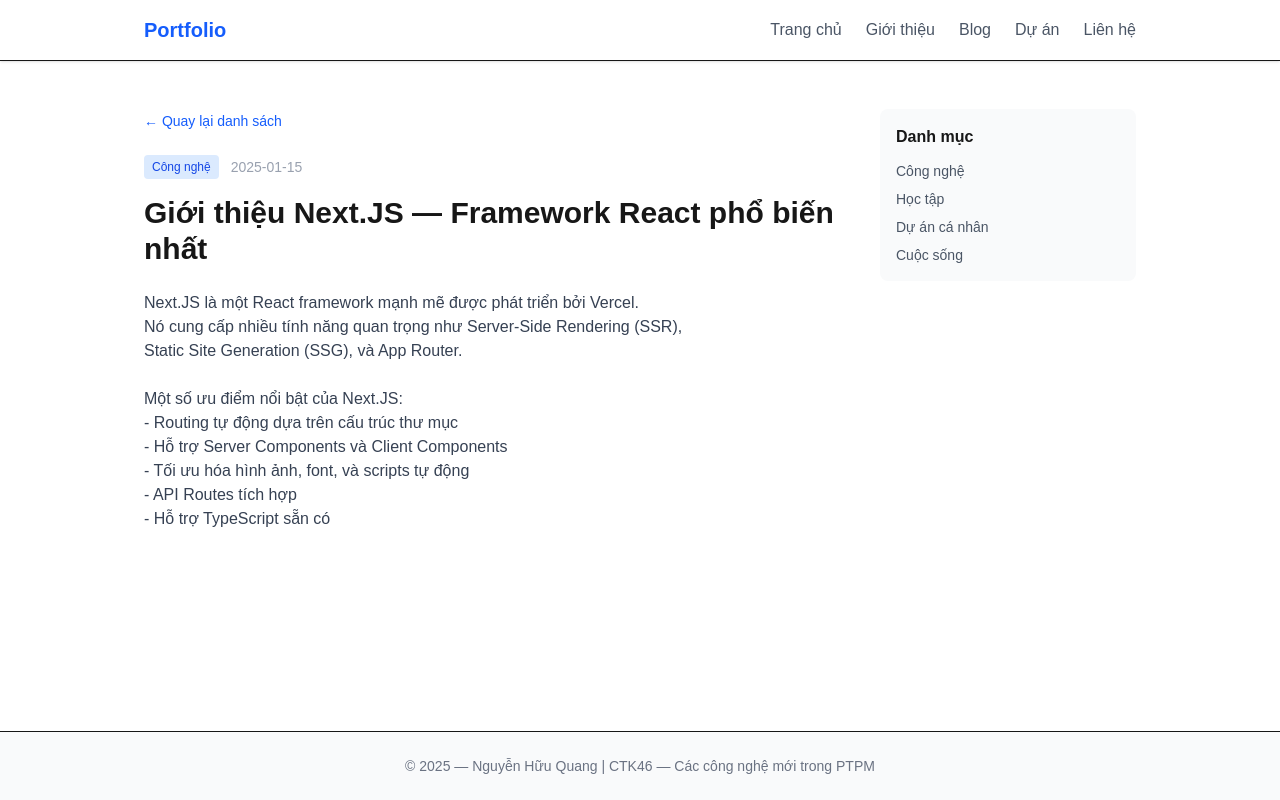
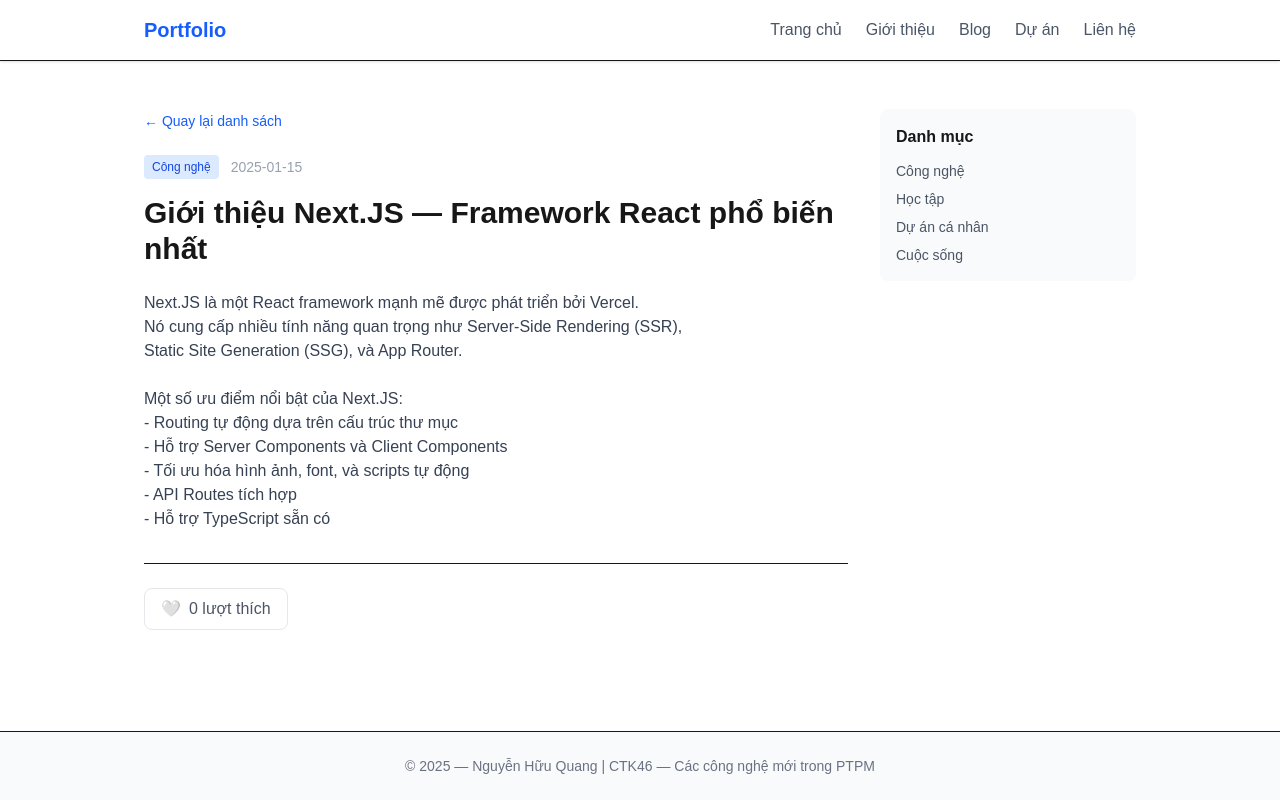
Before and after one commit to nhquang2509/ctk46-lab01, a Next.js app in the folder nhq-lab1/: page /blog/gioi-thieu-nextjs in a window 1280 px wide. Built offline with nearby package versions, Linux system fonts and the light colour scheme.

Commit message:
feat: thêm Client Components tương tác (Counter, LikeButton)

```diff
--- a/nhq-lab1/app/blog/[slug]/page.tsx
+++ b/nhq-lab1/app/blog/[slug]/page.tsx
@@ -1,6 +1,7 @@
 import Link from "next/link";
 import { notFound } from "next/navigation";
 import { getPostBySlug, posts } from "@/data/posts";
+import LikeButton from "@/components/like-button";
 
 interface BlogPostPageProps {
   params: Promise<{ slug: string }>;
@@ -30,8 +31,11 @@
           <span className="text-sm text-gray-400">{post.date}</span>
         </div>
         <h1 className="text-3xl font-bold mb-6">{post.title}</h1>
-        <div className="prose max-w-none text-gray-700 whitespace-pre-line">
+        <div className="prose max-w-none text-gray-700 whitespace-pre-line mb-8">
           {post.content}
+        </div>
+        <div className="border-t pt-6">
+          <LikeButton />
         </div>
       </article>
     </div>
--- /dev/null
+++ b/nhq-lab1/components/counter.tsx
@@ -0,0 +1,25 @@
+"use client";
+
+import { useState } from "react";
+
+export default function Counter() {
+  const [count, setCount] = useState(0);
+
+  return (
+    <div className="flex items-center gap-4">
+      <button
+        onClick={() => setCount(count - 1)}
+        className="bg-gray-200 hover:bg-gray-300 w-10 h-10 rounded-lg text-xl font-bold transition-colors"
+      >
+        -
+      </button>
+      <span className="text-2xl font-bold w-12 text-center">{count}</span>
+      <button
+        onClick={() => setCount(count + 1)}
+        className="bg-blue-600 hover:bg-blue-700 text-white w-10 h-10 rounded-lg text-xl font-bold transition-colors"
+      >
+        +
+      </button>
+    </div>
+  );
+}
--- /dev/null
+++ b/nhq-lab1/components/like-button.tsx
@@ -0,0 +1,31 @@
+"use client";
+
+import { useState } from "react";
+
+export default function LikeButton() {
+  const [liked, setLiked] = useState(false);
+  const [count, setCount] = useState(0);
+
+  const handleLike = () => {
+    if (liked) {
+      setCount(count - 1);
+    } else {
+      setCount(count + 1);
+    }
+    setLiked(!liked);
+  };
+
+  return (
+    <button
+      onClick={handleLike}
+      className={`flex items-center gap-2 px-4 py-2 rounded-lg border transition-colors ${
+        liked
+          ? "bg-red-50 border-red-200 text-red-600"
+          : "bg-white border-gray-200 text-gray-600 hover:bg-gray-50"
+      }`}
+    >
+      <span>{liked ? "❤" : "🤍"}</span>
+      <span>{count} lượt thích</span>
+    </button>
+  );
+}
```
